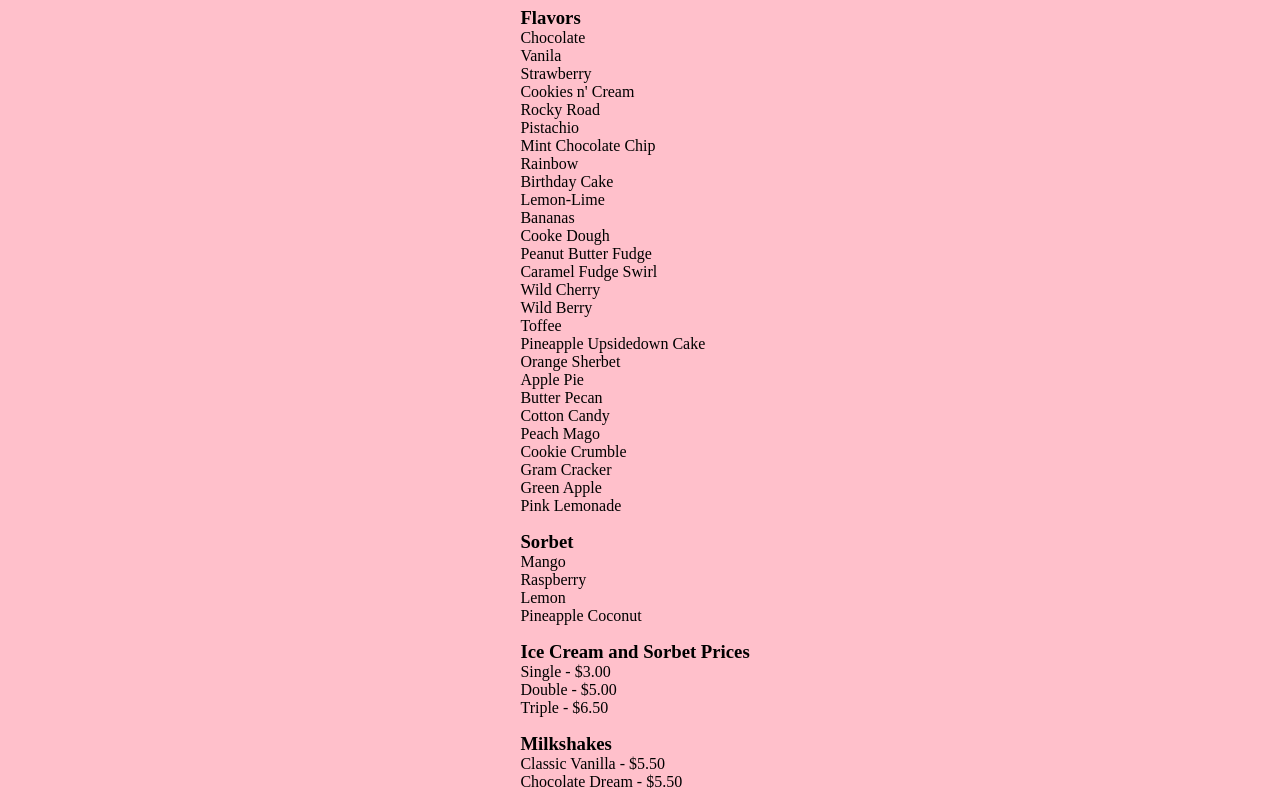
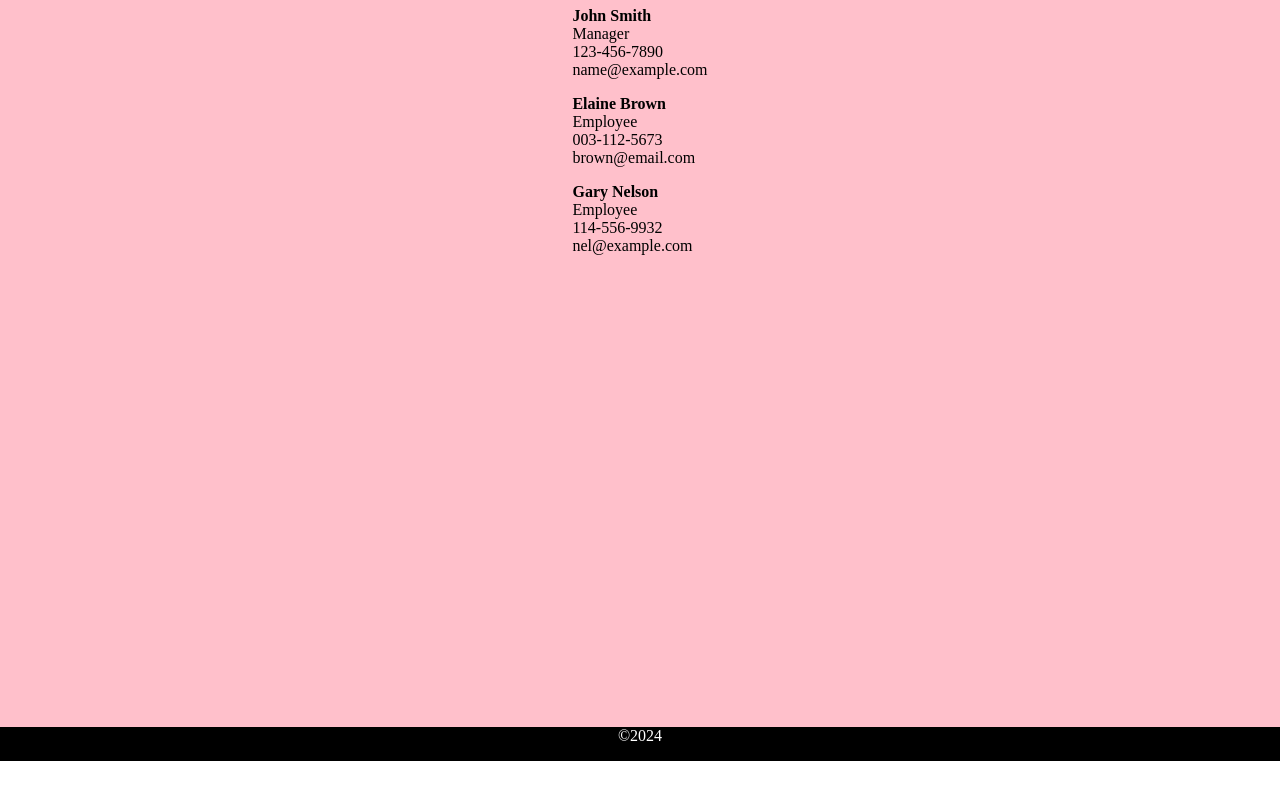
Before and after one commit to AlexBuly/project-restaurant-page, a website built with webpack: page src/index.html in a window 1280 px wide. Shown: the part 94-884 px from the top of the page. After the commit the page ends 855 px from the top, so only its background shows below. Built offline with nearby package versions, Linux system fonts and the light colour scheme.

Commit message:
Adds content for contact page

```diff
--- a/src/contact.js
+++ b/src/contact.js
@@ -1,5 +1,51 @@
+import print from "./sepFunc";
+
 const Contact = () => {
+    const content = document.querySelector("#content");
+    const br = "<br>"
 
+    const contactDiv = document.createElement("div");
+    contactDiv.classList.add("contact-container");
+    content.appendChild(contactDiv);
+
+    const contactTitle = document.createElement("h1");
+    contactTitle.classList.add("title");
+    contactTitle.textContent = "Contact";
+    contactDiv.appendChild(contactTitle);
+
+    const people = document.createElement("div");
+    people.classList.add("persons");
+    contactDiv.appendChild(people);
+
+    const person1Title = document.createElement("h4");
+    person1Title.textContent = "John Smith";
+    people.appendChild(person1Title);
+
+    const person1 = document.createElement("p");
+    people.appendChild(person1);
+
+    const person1Arr = ["Manager", "123-456-7890", "name@example.com"];
+    print(person1Arr, br, person1);
+
+    const person2Title = document.createElement("h4");
+    person2Title.textContent = "Elaine Brown";
+    people.appendChild(person2Title);
+
+    const person2 = document.createElement("p");
+    people.appendChild(person2);
+
+    const person2Arr = ["Employee", "003-112-5673", "brown@email.com"];
+    print(person2Arr, br, person2);
+
+    const person3Title = document.createElement("h4");
+    person3Title.textContent = "Gary Nelson";
+    people.appendChild(person3Title);
+
+    const person3 = document.createElement("p");
+    people.appendChild(person3);
+
+    const person3Arr = ["Employee", "114-556-9932", "nel@example.com"];
+    print(person3Arr, br, person3);
 }
 
 export default Contact;
--- a/src/index.js
+++ b/src/index.js
@@ -3,7 +3,9 @@ import './style.css';
 import Home from './home.js';
 import Footer from './footer.js';
 import Menu from './menu.js';
+import Contact from './contact.js';
 
 //Home();
-Menu();
+//Menu();
+Contact();
 Footer();
--- a/src/style.css
+++ b/src/style.css
@@ -66,6 +66,10 @@ p {
     margin-bottom: 1em;
 }
 
+h4 {
+    margin: 0;
+}
+
 @media screen and (max-width: 500px) {
     img {
         width: 300px;
```
